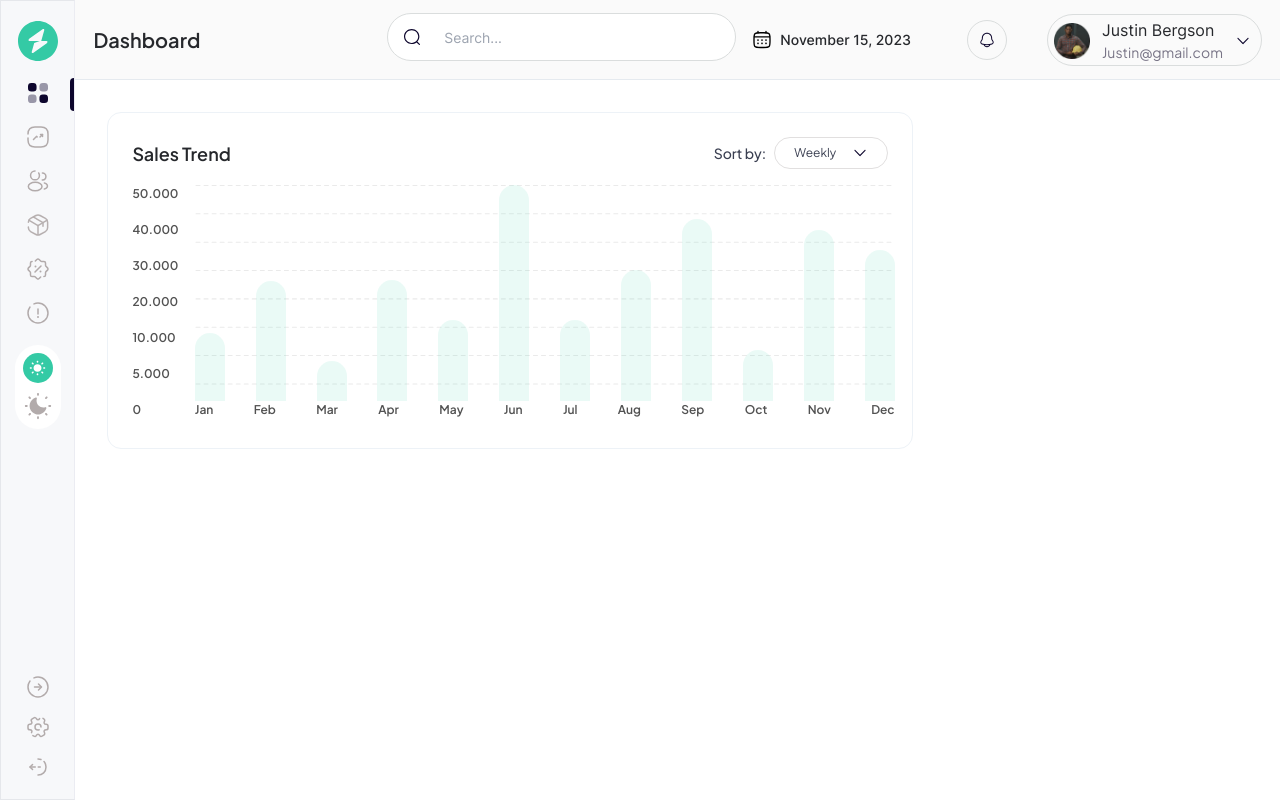
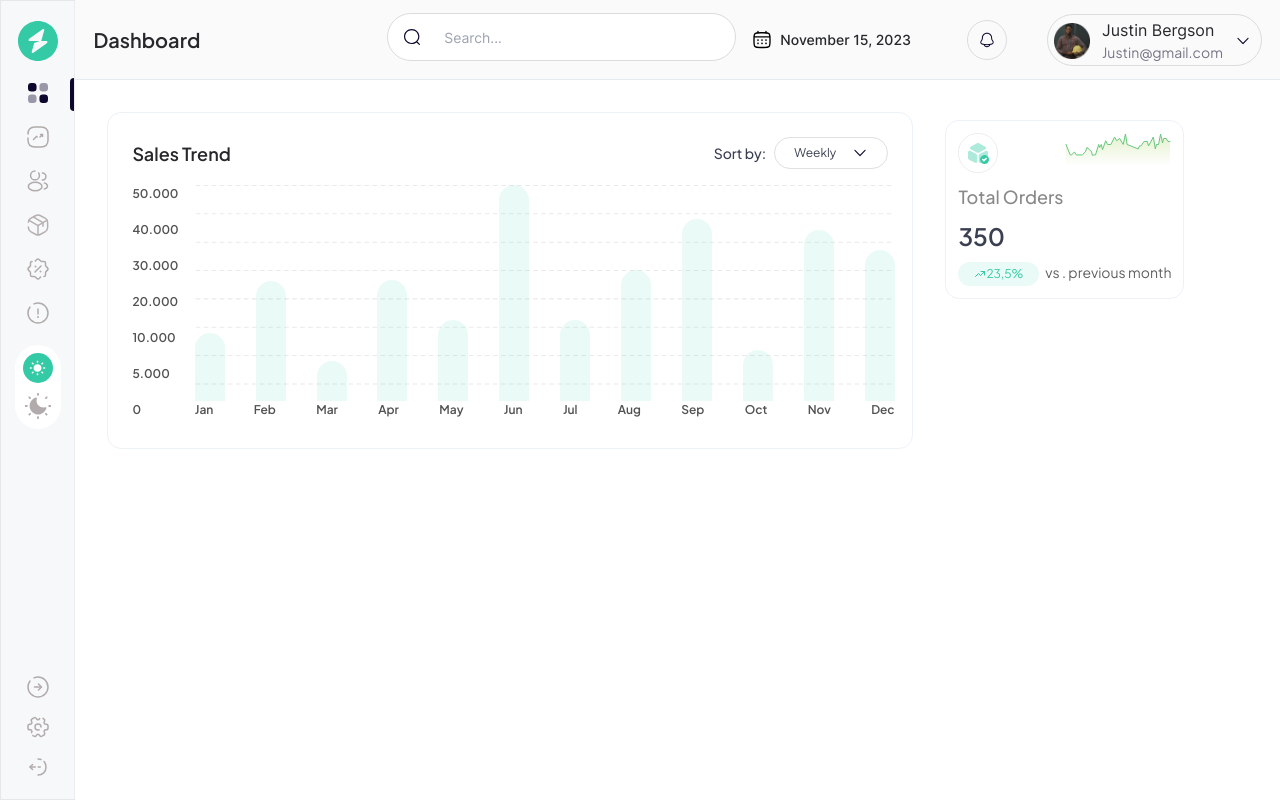
Before and after one commit to Adedoyin-Emmanuel/geegpay-challenge, a React (Vite) app: page / in a window 1280 px wide. Built offline with nearby package versions, Linux system fonts and the light colour scheme.

Commit message:
Feat: Finished first card

```diff
--- a/src/components/Card/Card.tsx
+++ b/src/components/Card/Card.tsx
@@ -1,17 +1,18 @@
-
 import React from "react";
 
 interface CardProps {
-
+  className?: string;
+  children: React.ReactNode;
 }
 
-const Card = (): JSX.Element => {
-
-    return (
-        <div>
-            <h1>Card works!</h1>
-        </div>
-    );
-}
+const Card = ({ className, children }: CardProps): JSX.Element => {
+  return (
+    <div
+      className={`rounded-[14px] bg-white border-[1px] border-[#EDF2F7] p-3 md:w-[239px] md:h-[179px] flex flex-col justify-between ${className}`}
+    >
+      {children}
+    </div>
+  );
+};
 
 export default Card;
--- a/src/components/DashboardHeader/DashboardHeader.tsx
+++ b/src/components/DashboardHeader/DashboardHeader.tsx
@@ -229,9 +229,6 @@ const DashboardHeader = ({
       </section>
 
       <section className="w-full-h-full md:p-8 p-1 md:my-0 my-3">
-        {/* <h3 className="text-[#26282C] text-[20px] font-[600] capitalize md:hidden my-2">
-          dashboard
-        </h3> */}
 
         {children}
       </section>
--- a/src/pages/Dashboard/Dashboard.tsx
+++ b/src/pages/Dashboard/Dashboard.tsx
@@ -1,13 +1,54 @@
 import DashboardHeader from "../../components/DashboardHeader/DashboardHeader";
 import SideNav from "../../components/SideNav/SideNav";
 import SalesTrend from "../../components/SalesTrend/SalesTrend";
+import Card from "../../components/Card/Card";
+import BoxTickIcon from "./../../assets/icons/box-icon-1.svg";
+import GreenGraphIcon from "./../../assets/icons/good-graph.svg";
+import GreenTrendIcon from "./../../assets/icons/trending-up-icon.svg";
 
 const Dashboard = () => {
   return (
     <div className="w-screen h-full flex">
       <SideNav />
       <DashboardHeader>
-        <SalesTrend />
+        <section className="w-full md:flex gap-6">
+          <SalesTrend />
+          <section className="my-5 md:my-0 p-2">
+            <Card>
+              <section className="card-header flex items-start justify-between">
+                <img src={BoxTickIcon} alt="Box Tick" />
+                <img src={GreenGraphIcon} alt="Green Graph" />
+              </section>
+
+              <h3 className="capitalize  text-[#898989] text-[18px] font-medium">
+                total orders
+              </h3>
+              <h1 className="text-2xl font-[600]  text-[#3A3F51]">350</h1>
+
+              <section className="flex items-start justify-between">
+                <div
+                  className="rounded-[1000px] flex items-center justify-between p-2 px-4  h-[24px]"
+                  style={{
+                    background: "rgba(52, 202, 165, 0.10)",
+                  }}
+                >
+                  <img
+                    src={GreenTrendIcon}
+                    alt="Green trend"
+                    className="h-3 w-3"
+                  />
+                  <p className="text-[12px] text-[#34CAA5]">23,5%</p>
+                </div>
+
+                <div className="flex">
+                  <p className="text-[#606060] text-[14px]">
+                    vs . previous month
+                  </p>
+                </div>
+              </section>
+            </Card>
+          </section>
+        </section>
       </DashboardHeader>
     </div>
   );
```
